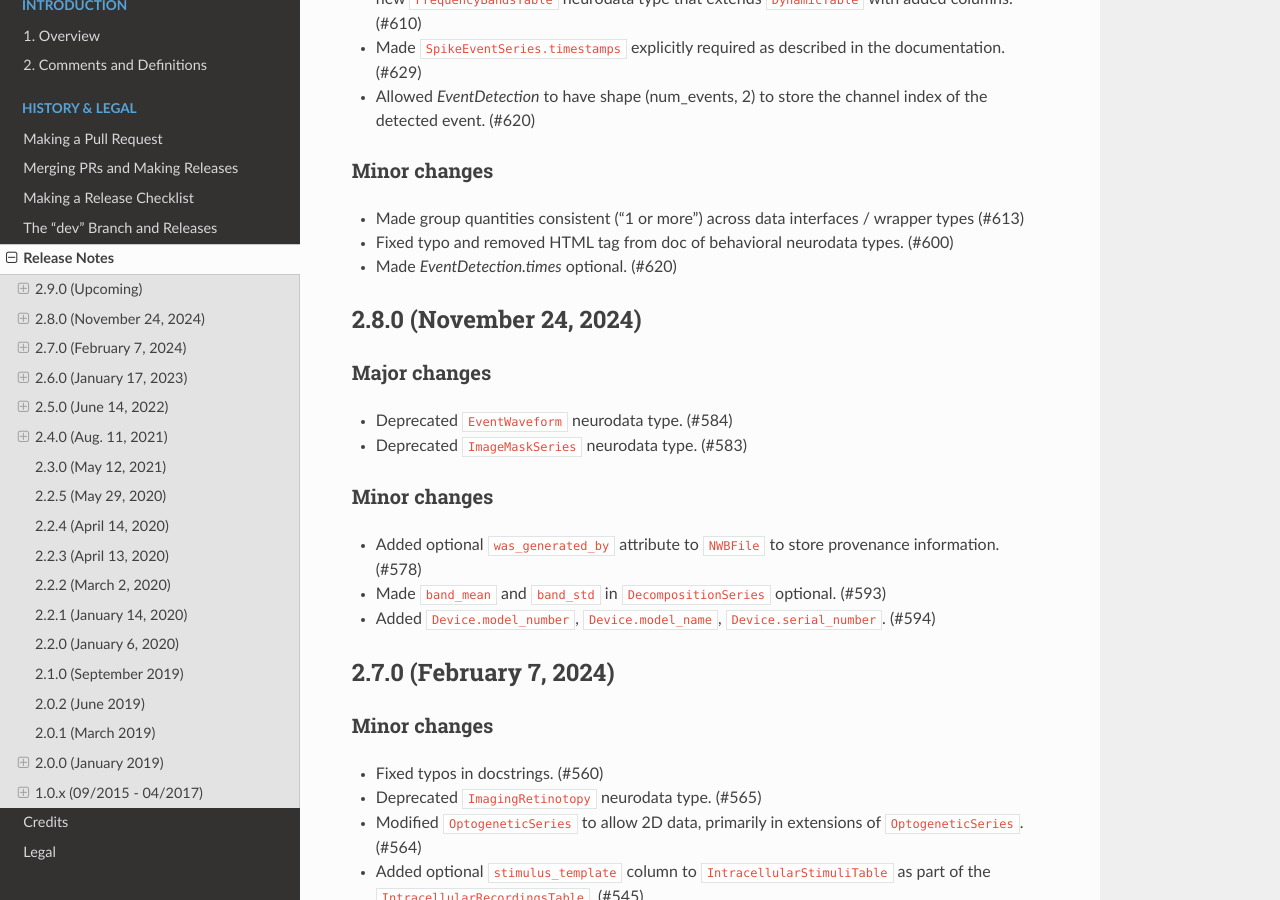
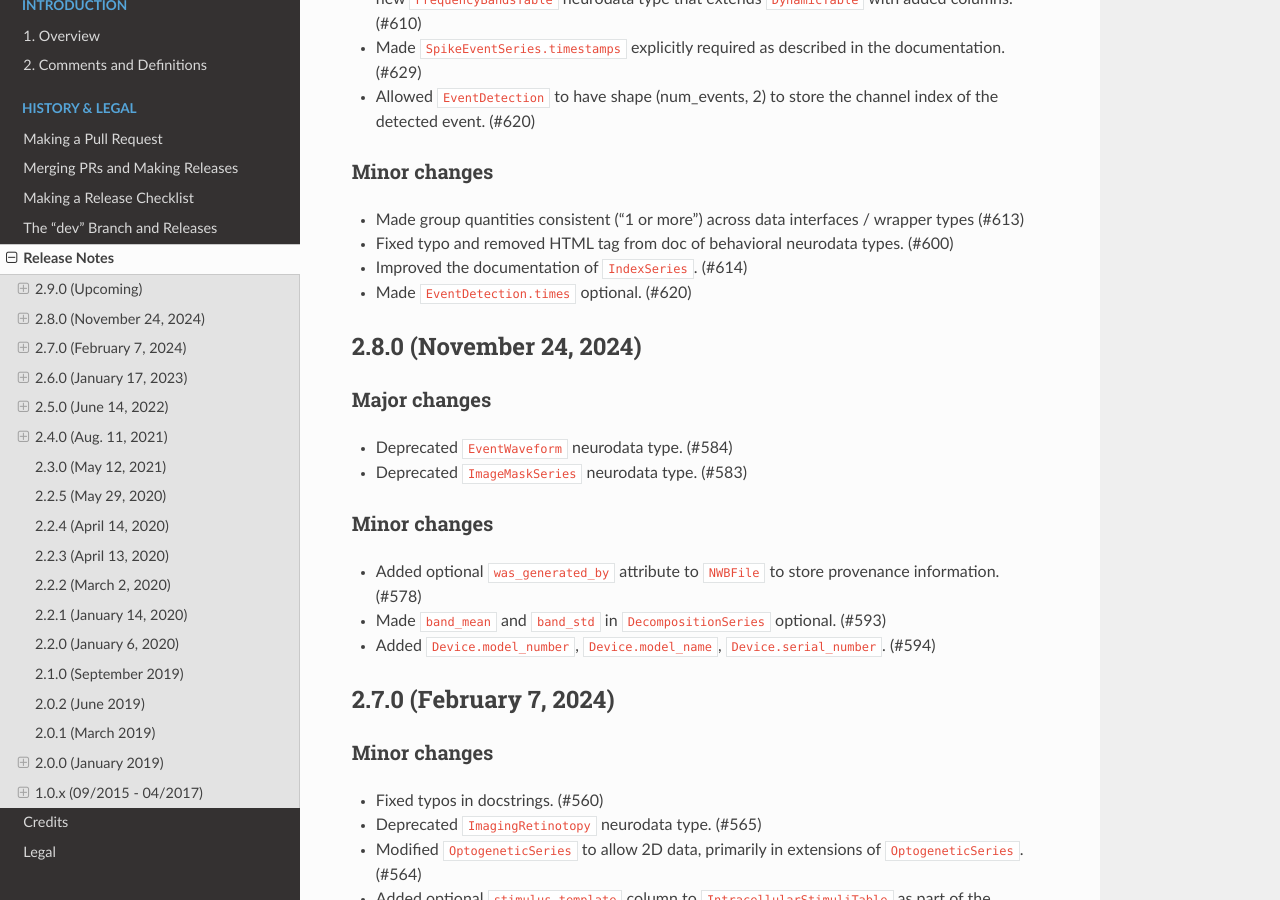
Before and after one commit to NeurodataWithoutBorders/nwb-schema, a Sphinx documentation site: the page built from docs/format/source/format_release_notes.rst, in a window 1280 px wide and 900 px high, scrolled down 575 px. Built offline with Sphinx 7.4.7 and the Read the Docs theme 3.1.0, drawn with Linux system fonts in a browser that asks for light colours.

Commit message:
improve doc of `IndexSeries` (#614)
Co-authored-by: Ryan Ly <rly@lbl.gov>

```diff
--- a/docs/format/source/format_release_notes.rst
+++ b/docs/format/source/format_release_notes.rst
@@ -21,13 +21,14 @@ Major changes
 - Changed ``DecompositionSeries.bands`` from a generic ``DynamicTable`` with added columns to a new ``FrequencyBandsTable``
   neurodata type that extends ``DynamicTable`` with added columns. (#610)
 - Made ``SpikeEventSeries.timestamps`` explicitly required as described in the documentation. (#629)
-- Allowed `EventDetection` to have shape (num_events, 2) to store the channel index of the detected event. (#620)
+- Allowed ``EventDetection`` to have shape (num_events, 2) to store the channel index of the detected event. (#620)
 
 Minor changes
 ^^^^^^^^^^^^^
 - Made group quantities consistent ("1 or more") across data interfaces / wrapper types (#613)
 - Fixed typo and removed HTML tag from doc of behavioral neurodata types. (#600)
-- Made `EventDetection.times` optional. (#620)
+- Improved the documentation of ``IndexSeries``. (#614)
+- Made ``EventDetection.times`` optional. (#620)
 
 2.8.0 (November 24, 2024)
 -------------------------
```
Also changed, not shown: 1 other file.
